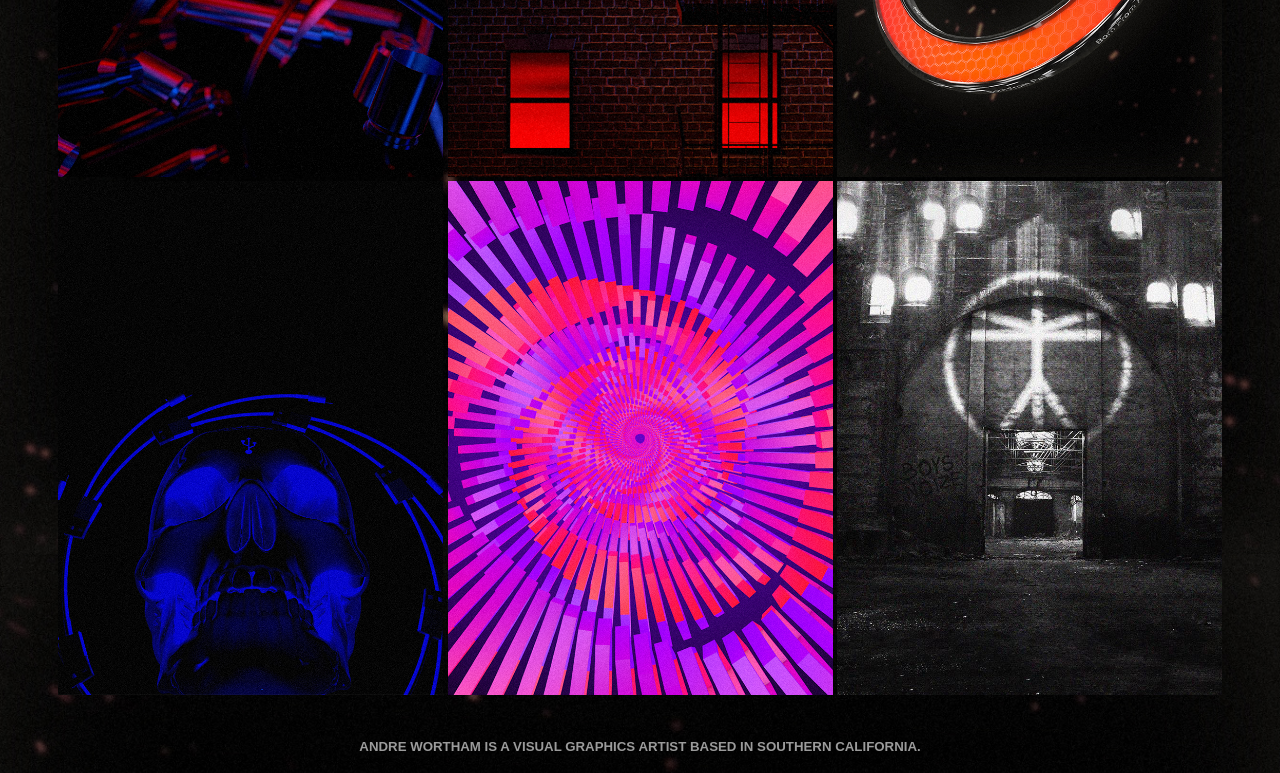
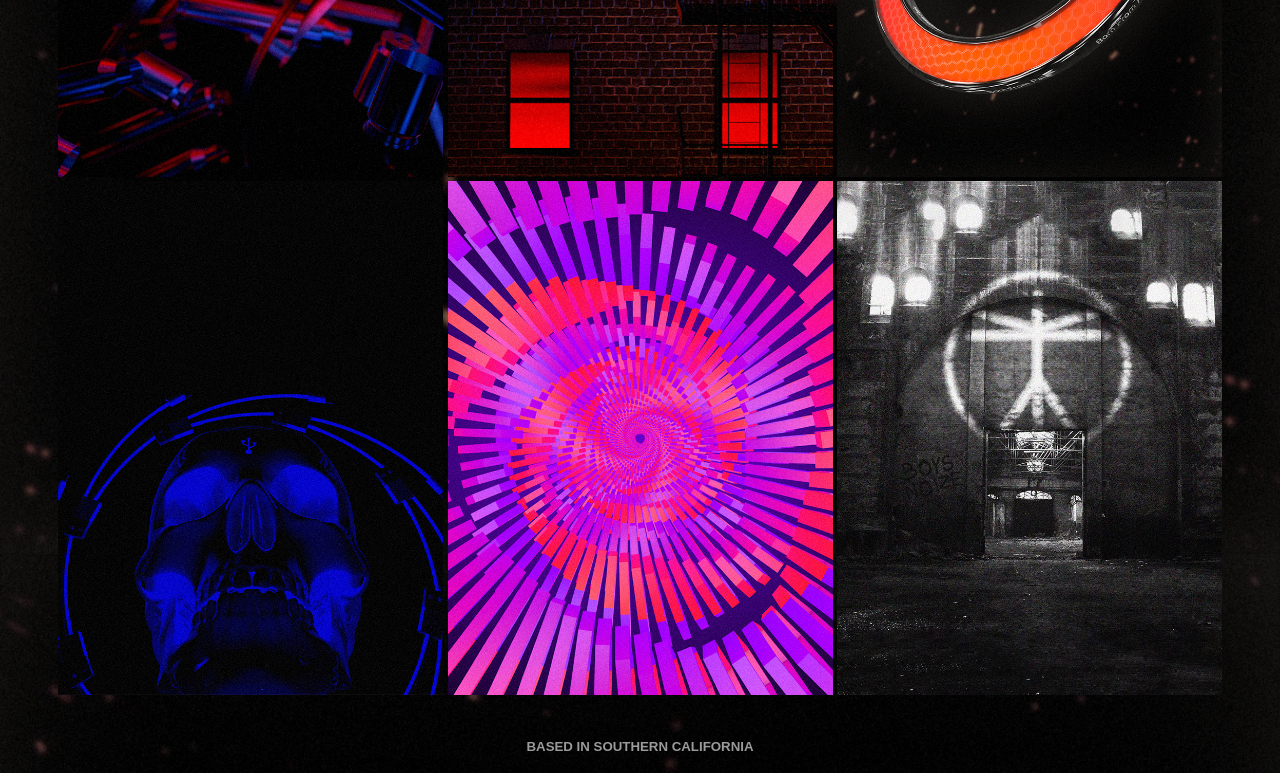
Before and after one commit to awortham33/awortham33.github.io, a plain HTML site: page index.html in a window 1280 px wide. Shown: the part 406-1179 px from the top of the page. Drawn offline with Linux system fonts and the light colour scheme; a web font is replaced by a local one.

Commit message:
update footer h5

```diff
--- a/index.html
+++ b/index.html
@@ -63,9 +63,12 @@ DESIGNED AND CODED BY:: ANDRE WORTHAM
 
 
     <div class="footer">
-    <h5>Andre Wortham is a Visual Graphics Artist based in Southern California.</h5>
+    <h5>Based in Southern California</h5>
+
+
         <a href="https://www.instagram.com/andre.unlimited" target="_blank"><img class="instagram-icon" src="assets/instagram.svg"></a>
         <a href="mailto:andre@andrewortham.com"><img class="icon" src="assets/mail.svg"></a>
+
 
     </div>
 </body>
```
